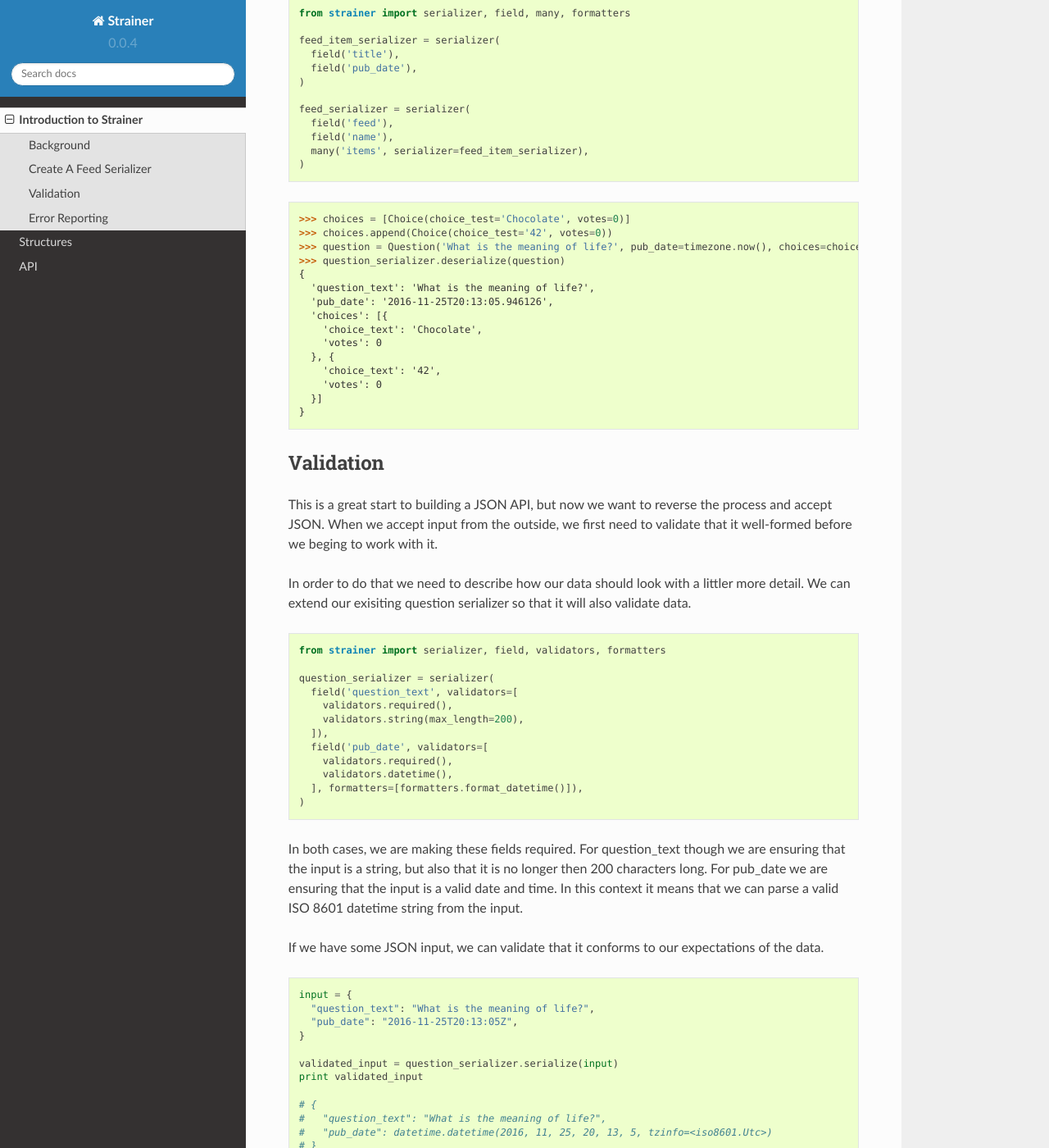
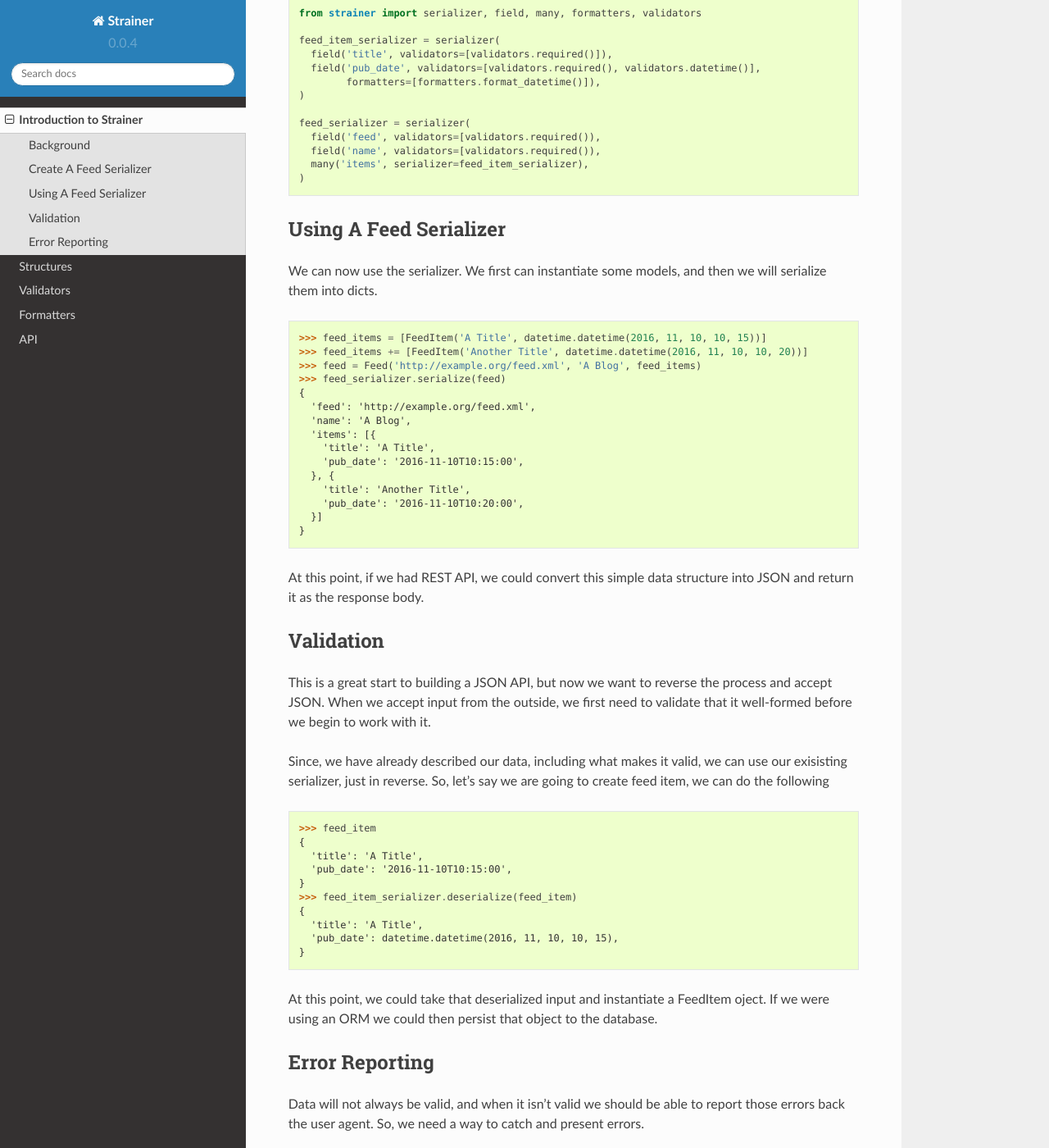
Before and after one commit to voidfiles/strainer, a Sphinx documentation site: the page built from docs/source/introduction.rst, in a window 1280 px wide and 1400 px high, scrolled down 1246 px. Shown: the whole window at 82% size. Built offline with Sphinx 7.4.7 and the Read the Docs theme 2.0.0, drawn with Linux system fonts in a browser that asks for light colours; some of the changed text lies outside the part shown.

Commit message:
Update docs

```diff
--- a/docs/source/index.rst
+++ b/docs/source/index.rst
@@ -67,4 +67,6 @@ the example has been borrowed from `Marshmallow <https://marshmallow.readthedocs
 
    introduction
    structure
+   validators
+   formatters
    api
--- a/docs/source/introduction.rst
+++ b/docs/source/introduction.rst
@@ -1,14 +1,14 @@
 Introduction to Strainer
 ========================
 
-Strainer was built with http json api's in mind with that in mind here is an informal overview of how to use strainer in that domain.
+Strainer was built with restful api's in mind. Here is an informal overview of how to use strainer in that domain.
 
-The goal of this document is to give you enough technical specifics to understand how Strainer works, but this isn’t intended to be a tutorial or reference. Once you have your barings dive into the more technical parts fo the documentation.
+The goal of this document is to give you enough technical specifics to understand how Strainer works, but this isn’t intended to be a tutorial or reference. Once you have your bearings dive into the more technical parts of the documentation.
 
 Background
 ----------
 
-Strainer was built to serialize rich Python objects into simple datastructures. You might use Strainer with an object relation mapper like Django's ORM, or SQLAlchemy. So, first we are going to define some models that we will use for the rest of the introduction.
+Strainer was built to serialize rich Python objects into simple data structures. You might use Strainer with an object relation mapper like Django's ORM, or SQLAlchemy. So, first we are going to define some models that we will use for the rest of the introduction.
 
 We are going to cover some aspects of creating an API that will track RSS feeds, and their items. Here are two simple models that could represent RSS Feeds and their items.
 
@@ -30,94 +30,83 @@ We have the models, but now we want to create a JSON API for our models. We will
 Create A Feed Serializer
 ------------------------
 
-To start, we will create serializers for each model. The job of a serializer is to take a rich python object and boil it down to a simple python dict that can be eaisly converted into JSON. Give the Feed model we just created a serializer might look like this.
+To start, we will create serializers for each model. The job of a serializer is to take a rich python object and boil it down to a simple python dict that can be eaisly converted into JSON. Given the Feed model we just created, a serializer might look like this.
 
 .. code-block:: python
 
   from strainer import serializer, field, formatters
 
   feed_serializer = serializer(
-    field('feed'),
-    field('name', formatters=[formatters.format_datetime()]),
+    field('feed', validators=[validators.required()),
+    field('name', validators=[validators.required()),
   )
 
 This serializer will map the feed, and name attribites into a simple python dict. Now, we can nest the item serializer into the feed serializer, here's how.
 
 .. code-block:: python
 
-  from strainer import serializer, field, many, formatters
+  from strainer import serializer, field, many, formatters, validators
 
   feed_item_serializer = serializer(
-    field('title'),
-    field('pub_date'),
+    field('title', validators=[validators.required()]),
+    field('pub_date', validators=[validators.required(), validators.datetime()],
+          formatters=[formatters.format_datetime()]),
   )
 
   feed_serializer = serializer(
-    field('feed'),
-    field('name'),
+    field('feed', validators=[validators.required()),
+    field('name', validators=[validators.required()),
     many('items', serializer=feed_item_serializer),
   )
 
+Using A Feed Serializer
+-----------------------
+
+We can now use the serializer. We first can instantiate some models, and then we will serialize them into dicts.
+
+
 .. code-block:: python
 
-  >>> choices = [Choice(choice_test='Chocolate', votes=0)]
-  >>> choices.append(Choice(choice_test='42', votes=0))
-  >>> question = Question('What is the meaning of life?', pub_date=timezone.now(), choices=choices)
-  >>> question_serializer.deserialize(question)
+  >>> feed_items = [FeedItem('A Title', datetime.datetime(2016, 11, 10, 10, 15))]
+  >>> feed_items += [FeedItem('Another Title', datetime.datetime(2016, 11, 10, 10, 20))]
+  >>> feed = Feed('http://example.org/feed.xml', 'A Blog', feed_items)
+  >>> feed_serializer.serialize(feed)
   {
-    'question_text': 'What is the meaning of life?',
-    'pub_date': '2016-11-25T20:13:05.946126',
-    'choices': [{
-      'choice_text': 'Chocolate',
-      'votes': 0
+    'feed': 'http://example.org/feed.xml',
+    'name': 'A Blog',
+    'items': [{
+      'title': 'A Title',
+      'pub_date': '2016-11-10T10:15:00',
     }, {
-      'choice_text': '42',
-      'votes': 0
+      'title': 'Another Title',
+      'pub_date': '2016-11-10T10:20:00',
     }]
   }
+
+At this point, if we had REST API, we could convert this simple data structure into JSON and return it as the response body.
 
 Validation
 ----------
 
-This is a great start to building a JSON API, but now we want to reverse the process and accept JSON. When we accept input from the outside, we first need to validate that it well-formed before we beging to work with it.
+This is a great start to building a JSON API, but now we want to reverse the process and accept JSON. When we accept input from the outside, we first need to validate that it well-formed before we begin to work with it.
 
-In order to do that we need to describe how our data should look with a littler more detail. We can extend our exisiting question serializer so that it will also validate data.
+Since, we have already described our data, including what makes it valid, we can use our exisisting serializer, just in reverse. So, let's say we are going to create feed item, we can do the following
 
 .. code-block:: python
 
-  from strainer import serializer, field, validators, formatters
-
-  question_serializer = serializer(
-    field('question_text', validators=[
-      validators.required(),
-      validators.string(max_length=200),
-    ]),
-    field('pub_date', validators=[
-      validators.required(),
-      validators.datetime(),
-    ], formatters=[formatters.format_datetime()]),
-  )
-
-In both cases, we are making these fields required. For question_text though we are ensuring that the input is a string, but also that it is no longer then 200 characters long. For pub_date we are ensuring that the input is a valid date and time. In this context it means that we can parse a valid ISO 8601 datetime string from the input.
-
-If we have some JSON input, we can validate that it conforms to our expectations of the data.
-
-.. code-block:: python
-
-  input = {
-    "question_text": "What is the meaning of life?",
-    "pub_date": "2016-11-25T20:13:05Z",
+  >>> feed_item
+  {
+    'title': 'A Title',
+    'pub_date': '2016-11-10T10:15:00',
+  }
+  >>> feed_item_serializer.deserialize(feed_item)
+  {
+    'title': 'A Title',
+    'pub_date': datetime.datetime(2016, 11, 10, 10, 15),
   }
 
-  validated_input = question_serializer.serialize(input)
-  print validated_input
 
-  # {
-  #   "question_text": "What is the meaning of life?",
-  #   "pub_date": datetime.datetime(2016, 11, 25, 20, 13, 5, tzinfo=<iso8601.Utc>)
-  # }
-
-So, now we have taken raw JSON and confirmed that it is valid, for more information on handling validation take a look at Validations.
+At this point, we could take that deserialized input and instantiate a FeedItem oject. If we were using an ORM we could then persist that object to the database.
 
 Error Reporting
 ---------------
@@ -126,18 +115,17 @@ Data will not always be valid, and when it isn't valid we should be able to repo
 
 .. code-block:: python
 
-  from strainer.exceptions import ValidationException
+  from strainer import ValidationException
 
-  input = {
-    "question_text": "a" * 201,
-    "pub_date": "2016-11-25T20:13:05Z",
+  feed_item = {
+    'title': 'A Title',
   }
 
   try:
-      validated_input = question_serializer.serialize(input)
-  except ValidationException as e:
-      print e.errors
+    feed_item_serializer.deserialize(feed_item)
+  except ValidationException, e:
+    print e.errors
 
-  # {'question_text': ['This field is to long, max length is 200']}
+  # {'pub_date': ['This field is required']}
 
 Here, we catch any possible validation exceptions. When a ValidationException is thrown there is a property on the exception called errors. That will have the reasons why the input is invalid. In a format that is ready to be returned as an API response.
```
Also changed, not shown: docs/source/formatters.rst (added, +48 -0 lines), docs/source/structure.rst (+145 -54 lines), docs/source/validators.rst (added, +98 -0 lines).
